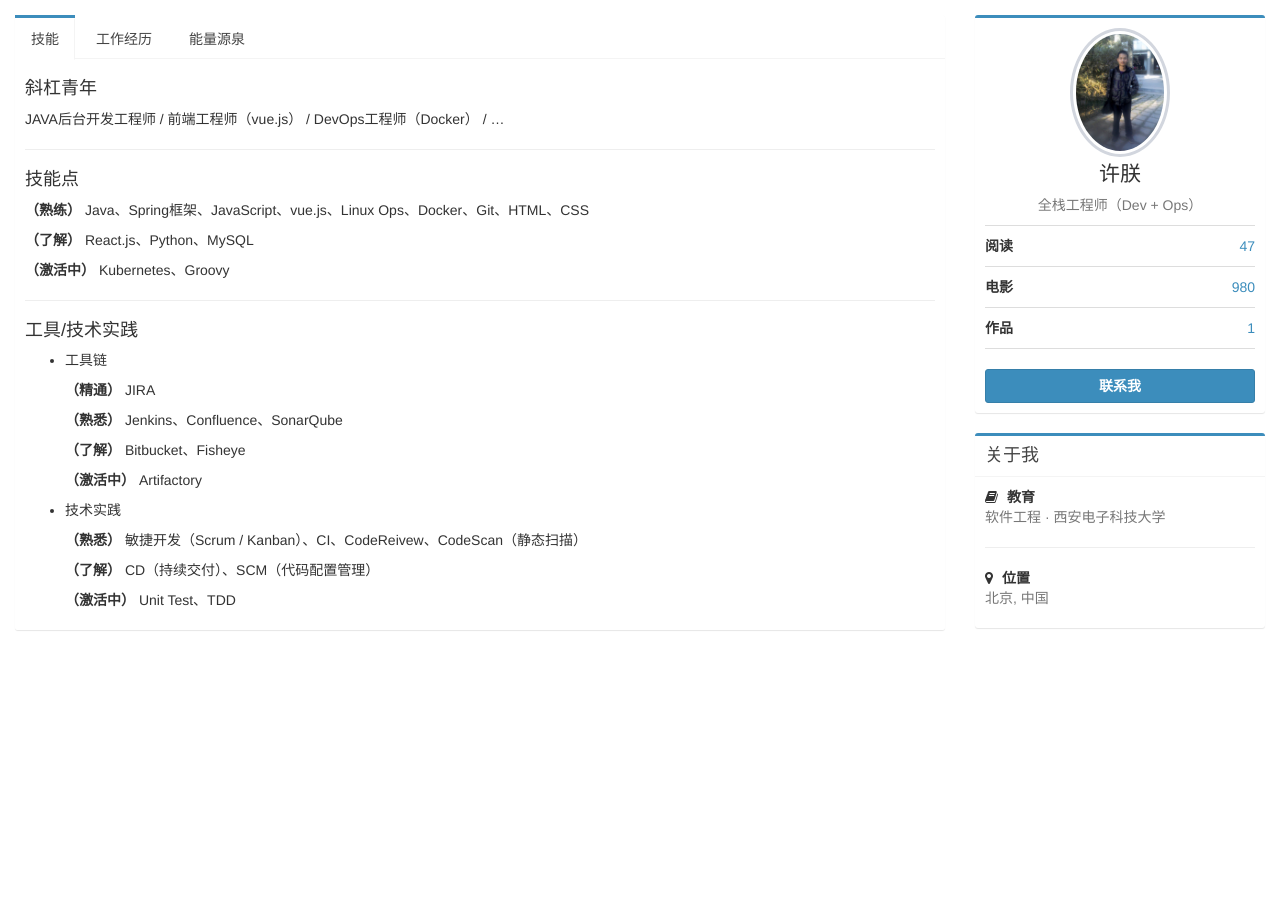
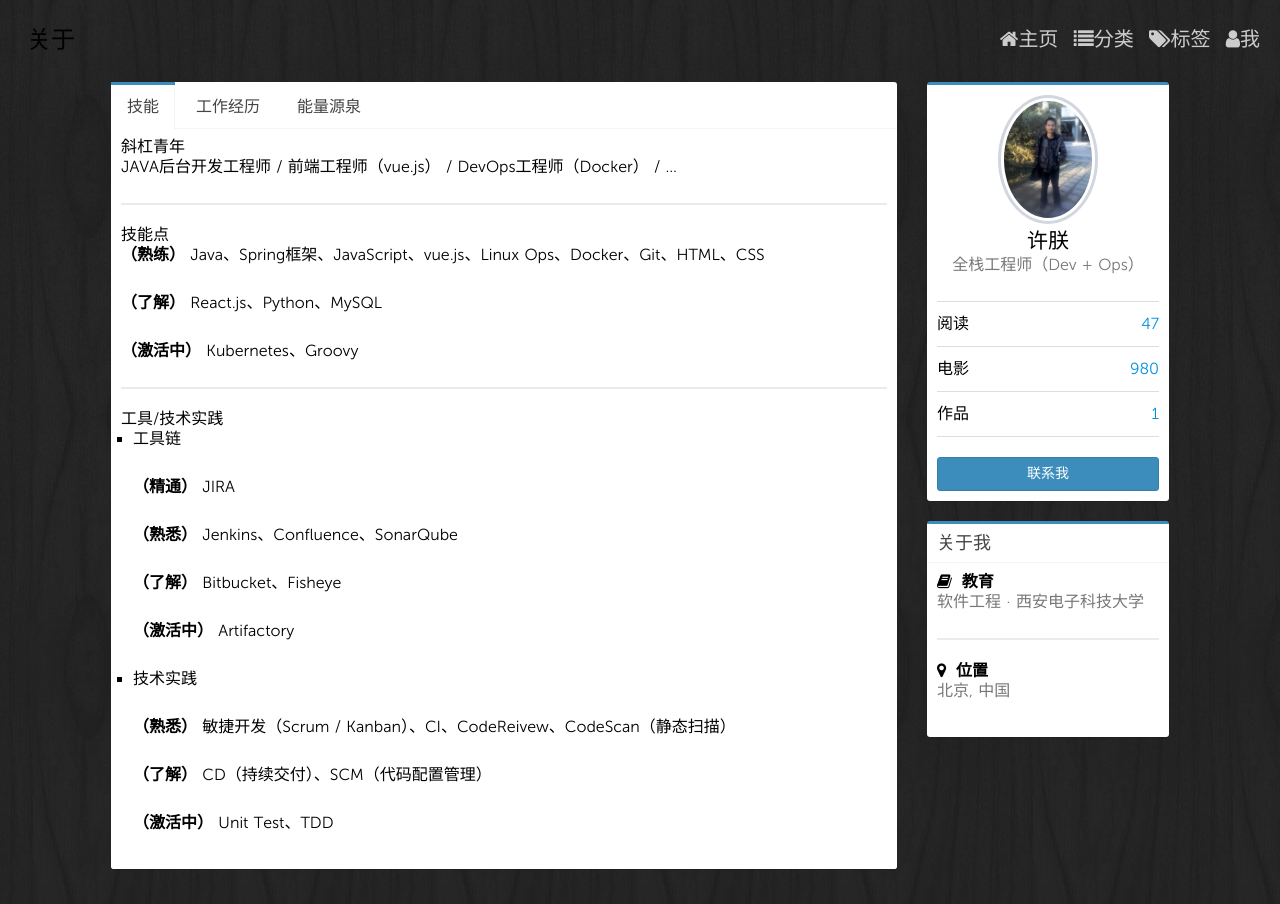
Before and after one commit to xuzhen1994/xuzhen1994.github.io, a Jekyll site: the page built from about/index.md, in a window 1280 px wide. Built offline with Jekyll 4.4.1, drawn with Linux system fonts in a browser that asks for light colours.

Commit message:
add content-header in about.html

```diff
--- a/_layouts/about.html
+++ b/_layouts/about.html
@@ -10,7 +10,7 @@
     <link rel="stylesheet" href="../format/css/font-awesome.min.css">
     <link rel="stylesheet" href="../format/css/ionicons.min.css">
     <link rel="stylesheet" href="../format/plugins/AdminLTE-2.4.5/dist/css/AdminLTE.min.css">
-
+    <link href="/format/css/screen.css" rel="stylesheet">
     <!-- HTML5 Shim and Respond.js IE8 support of HTML5 elements and media queries -->
     <!-- WARNING: Respond.js doesn't work if you view the page via file:// -->
     <!--[if lt IE 9]>
@@ -18,9 +18,17 @@
     <script src="https://oss.maxcdn.com/respond/1.4.2/respond.min.js"></script>
     <![endif]-->
 </head>
-<body>
-
-<section class="content">
+<body background="http://xuzhen1994.github.io/pictures/background.jpg">
+<section class="content-header">
+    <h1>{{ page.title }}</h1>
+    <div class="buttons">
+        <a href="/" class="ss-icon" title="主页"><i class="fa fa-home"></i>主页</a>
+        <a href="/categories" class="ss-icon" title="分类" ><i class="fa fa-list"></i>分类</a>
+        <a href="/tags" class="ss-icon" title="标签" ><i class="fa fa-tags"></i>标签</a>
+        <a href="/about" class="ss-icon" title="关于我" ><i class="fa fa-user"></i>我</a>
+    </div>
+</section>
+<section class="content" style="width: 85%">
 
     <div class="row">
         <div class="col-md-9">
--- a/format/css/screen.css
+++ b/format/css/screen.css
@@ -94,7 +94,7 @@ body{
 }
 
 body>div {
-    width: 70%;
+    width: 85%;
     min-width: 32em;
     max-width: 50em;
     padding: 3em 3em 1.5em;
```
